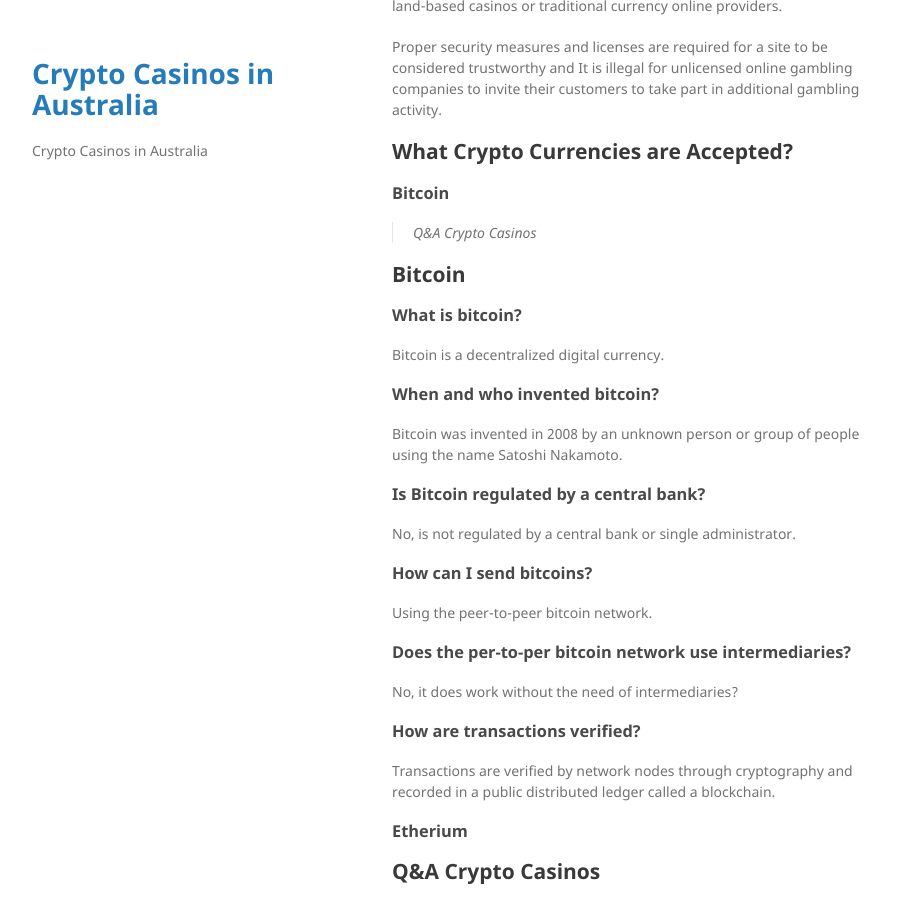
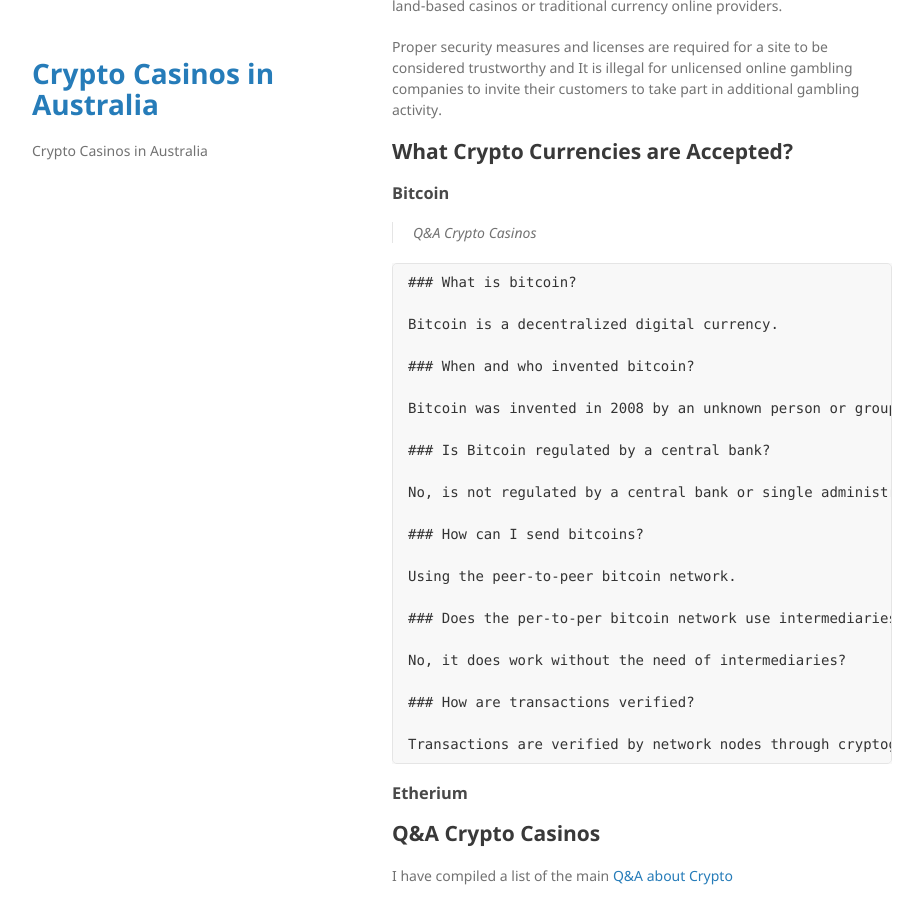
Before and after one commit to dllorent/casinosincrypt, a Jekyll site: the page built from index.md, in a window 1280 px wide and 900 px high, scrolled down 2415 px. Shown: the whole window, without its empty margins (178-1101 px from the left). Built offline with Jekyll 4.4.1, drawn with Linux system fonts in a browser that asks for light colours; our own code applies the rules of GitHub Pages for plain Markdown files.

Commit message:
Update index.md

````diff
--- a/index.md
+++ b/index.md
@@ -76,8 +76,7 @@ Proper security measures and licenses are required for a site to be considered t
 
 > Q&A Crypto Casinos
 
-## Bitcoin
-
+```
 ### What is bitcoin?
 
 Bitcoin is a decentralized digital currency.
@@ -101,6 +100,7 @@ No, it does work without the need of intermediaries?
 ### How are transactions verified?
 
 Transactions are verified by network nodes through cryptography and recorded in a public distributed ledger called a blockchain.
+```
 
 ### Etherium
 
````
